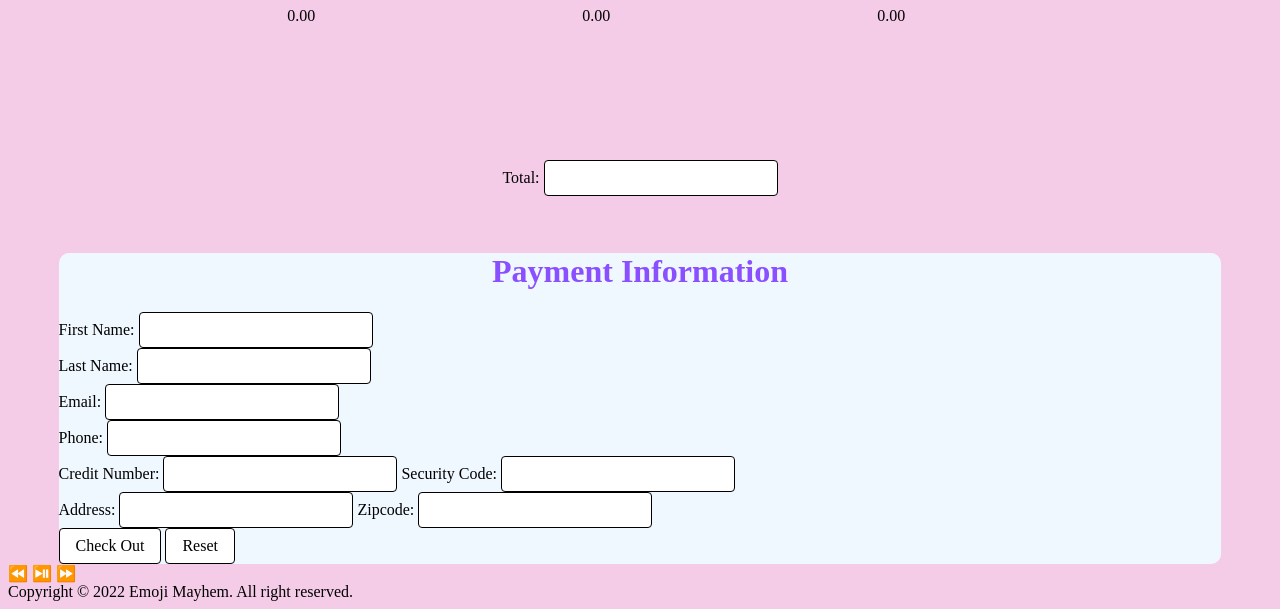
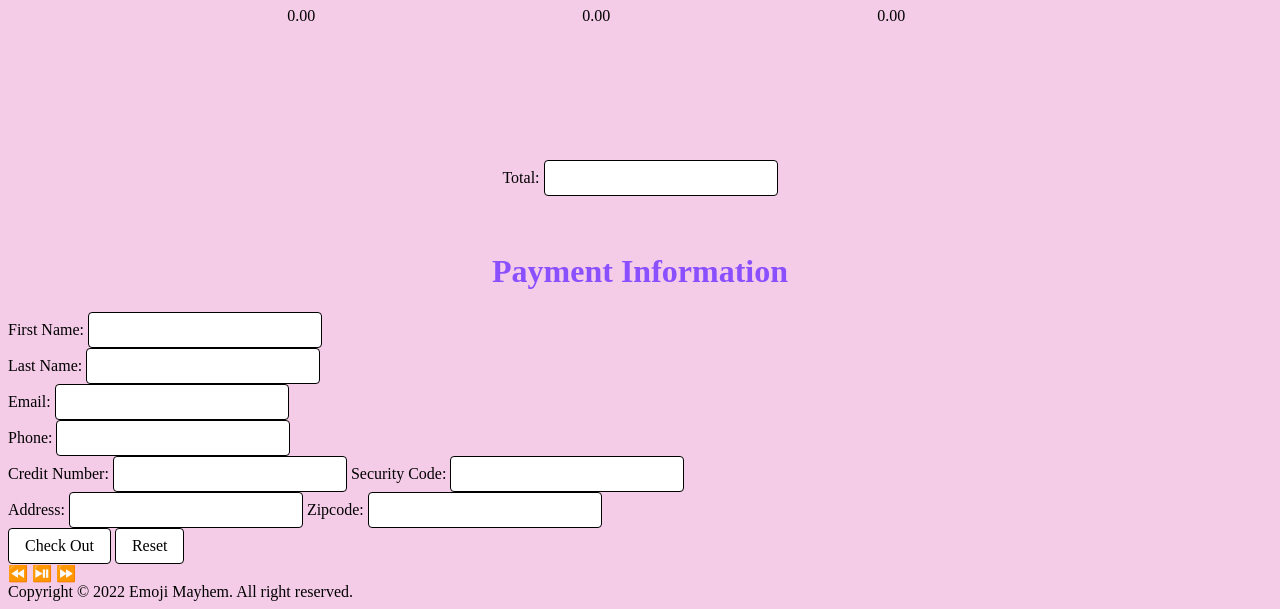
Before and after one commit to PatrickZhao0/WebDev-Project, a PHP site: page /shopping_cart.html in a window 1280 px wide. Shown: the part 1525-2134 px from the top of the page. Run offline with PHP 8.4, Linux system fonts and the light colour scheme; some web fonts are replaced.

Commit message:
Nordy Dec 11 257

```diff
--- a/css/style.css
+++ b/css/style.css
@@ -147,10 +147,3 @@
   .center{
     text-align: center;
   }
-
-  .check_out{
-    background-color: aliceblue;
-    margin-left: 4%;
-    margin-right:4%;
-    border-radius: 10px;
-  }
```
